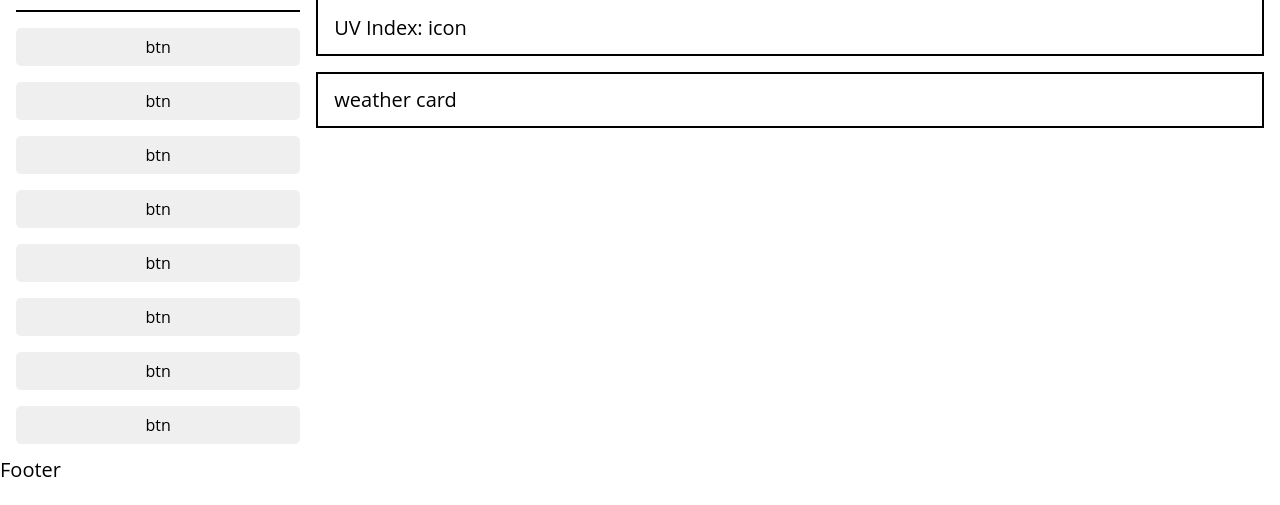
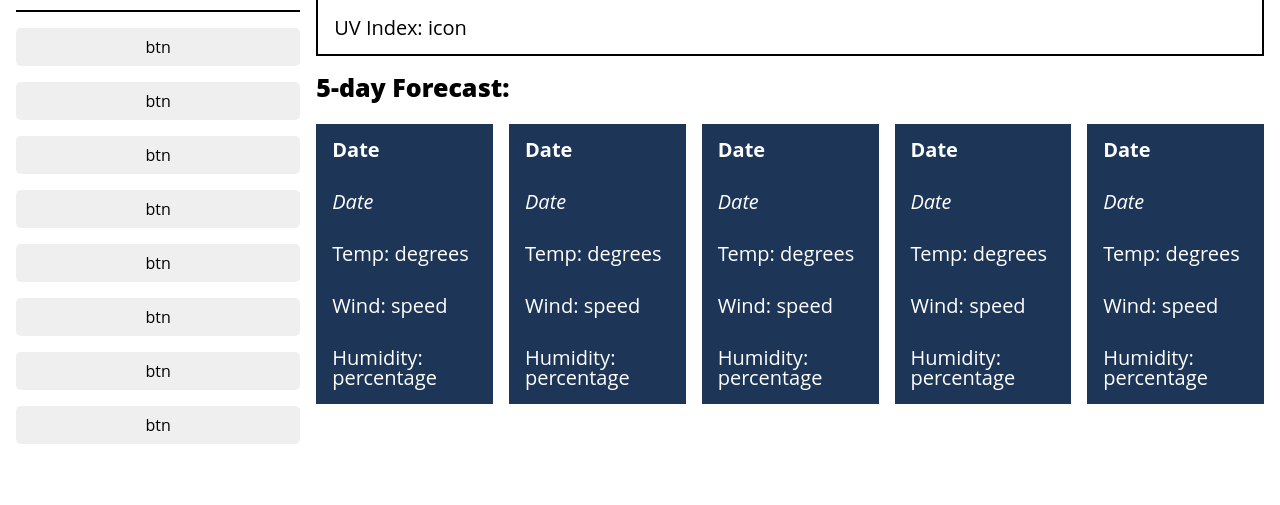
Before and after one commit to DarionRichards/weather-dashboard, a plain HTML site: page index.html in a window 1280 px wide. Shown: the part 295-800 px from the top of the page. Drawn offline with Linux system fonts and the light colour scheme.

Commit message:
Created 5-day weather forecast section

```diff
--- a/assets/css/style.css
+++ b/assets/css/style.css
@@ -111,7 +111,7 @@ body {
 .container {
     border: 2px solid black;
     padding: 1rem;
-    margin-bottom: 1rem;
+    margin-bottom: 1.2rem;
 }
 
 .current-weather-container {
@@ -120,12 +120,64 @@ body {
     gap: 1.5rem;
 }
 
-@media screen and (max-width: 520px) {
+.daily-forecast-container {
+    display: flex;
+    flex-direction: column;
+    gap: 1.5rem;
+}
+
+.daily-forecast-container h3 {
+    font-size: 25px;
+    font-weight: 780;
+}
+
+.weather-cards {
+    display: flex;
+    flex-direction: row;
+    justify-content: space-between;
+    color: var(--clr-h1-h4);
+}
+
+.cards {
+    display: flex;
+    flex-direction: column;
+    background: var(--clr-weather-card);
+    gap: 2rem;
+    margin-right: 1rem;
+    padding: 1rem;
+}
+
+.last-card {
+    display: flex;
+    flex-direction: column;
+    background: var(--clr-weather-card);
+    gap: 2rem;
+    padding: 1rem;
+}
+
+@media screen and (max-width: 1023px) {
     .wrapper {
         flex-direction: column;
+    }
+    .container {
+        margin-top: 1rem;
+        margin-bottom: 0;
     }
     .aside-container {
         width: 100%;
         margin: 0;
     }
+    .daily-forecast-container {
+        margin-top: 1rem;
+    }
+    .daily-forecast-container h3 {
+        text-align: center;
+    }
+    .weather-cards {
+        flex-direction: column;
+    }
+    .cards {
+        margin: 1rem 0;
+        padding: 1rem;
+    }
 }
--- a/index.html
+++ b/index.html
@@ -42,14 +42,48 @@
                     <p>Humidity: <span>%</span></p>
                     <p>UV Index: <span>icon</span></p>
                 </section>
-                <section class="container">
-                    weather card
+                <section class="daily-forecast-container">
+                    <h3>5-day Forecast:</h3>
+                    <section class="weather-cards">
+                        <div class="cards">
+                            <h4>Date</h4>
+                            <i>Date</i>
+                            <p>Temp: <span>degrees</span></p>
+                            <p>Wind: <span>speed</span></p>
+                            <p>Humidity: <span>percentage</span></p>
+                        </div>
+                        <div class="cards">
+                            <h4>Date</h4>
+                            <i>Date</i>
+                            <p>Temp: <span>degrees</span></p>
+                            <p>Wind: <span>speed</span></p>
+                            <p>Humidity: <span>percentage</span></p>
+                        </div>
+                        <div class="cards">
+                            <h4>Date</h4>
+                            <i>Date</i>
+                            <p>Temp: <span>degrees</span></p>
+                            <p>Wind: <span>speed</span></p>
+                            <p>Humidity: <span>percentage</span></p>
+                        </div>
+                        <div class="cards">
+                            <h4>Date</h4>
+                            <i>Date</i>
+                            <p>Temp: <span>degrees</span></p>
+                            <p>Wind: <span>speed</span></p>
+                            <p>Humidity: <span>percentage</span></p>
+                        </div>
+                        <div class="last-card">
+                            <h4>Date</h4>
+                            <i>Date</i>
+                            <p>Temp: <span>degrees</span></p>
+                            <p>Wind: <span>speed</span></p>
+                            <p>Humidity: <span>percentage</span></p>
+                        </div>
+                    </section>
                 </section>
             </section>
-        </section>
     </main>
-
-    <footer>Footer</footer>
 
 </body>
 
```
